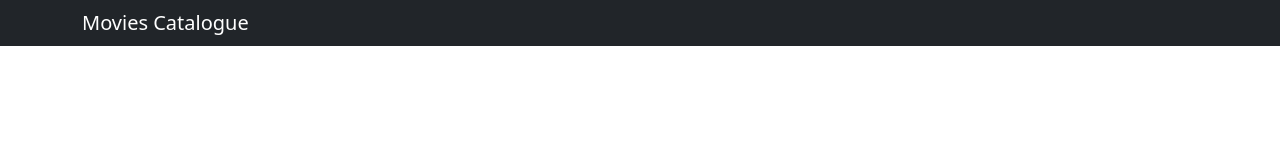
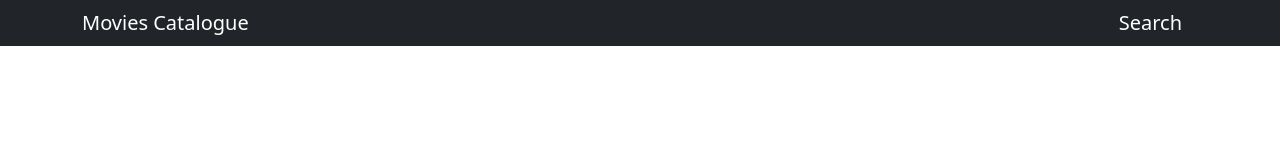
Before and after one commit to SamArsanios/catalogue, a React (Create React App) app: page /search in a window 1280 px wide. Shown: the top 160 px of the page. Built offline with nearby package versions, Linux system fonts and the light colour scheme.

Commit message:
Add links to Nav

```diff
--- a/src/components/containers/Home.js
+++ b/src/components/containers/Home.js
@@ -3,7 +3,7 @@
 import { connect } from 'react-redux';
 import SearchForm from './SearchForm';
 import FilmContainer from './FilmContainer';
-export class Home extends Component { // eslint-disable
+export class Home extends Component {
   render() {
     const { loading } = this.props;
 
--- a/src/components/presentation/NavBar.js
+++ b/src/components/presentation/NavBar.js
@@ -8,7 +8,11 @@
         <div className="navbar-header">
           <Link className="navbar-brand text-white text-lg brand-text" to="/">Movies Catalogue</Link>
         </div>
-        <ul className="navbar-nav ml-auto" />
+        <ul className="navbar-nav ml-auto text-light d-inline-block">
+          <li className="nav-item d-inline-block mr-4">
+            <Link className="navbar-brand text-white text-lg brand-text" to="/search">Search</Link>
+          </li>
+        </ul>
       </div>
     </nav>
   </div>
```
